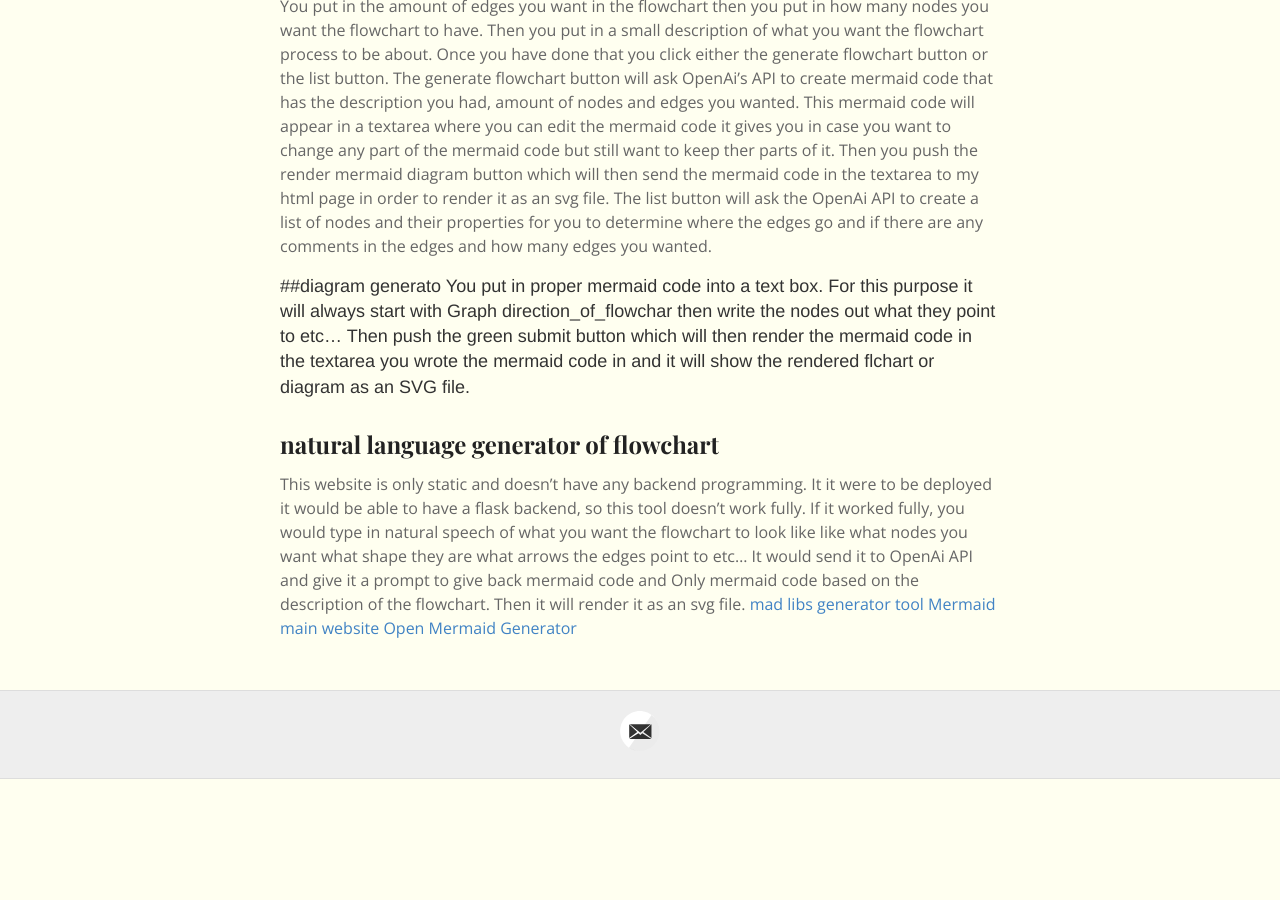
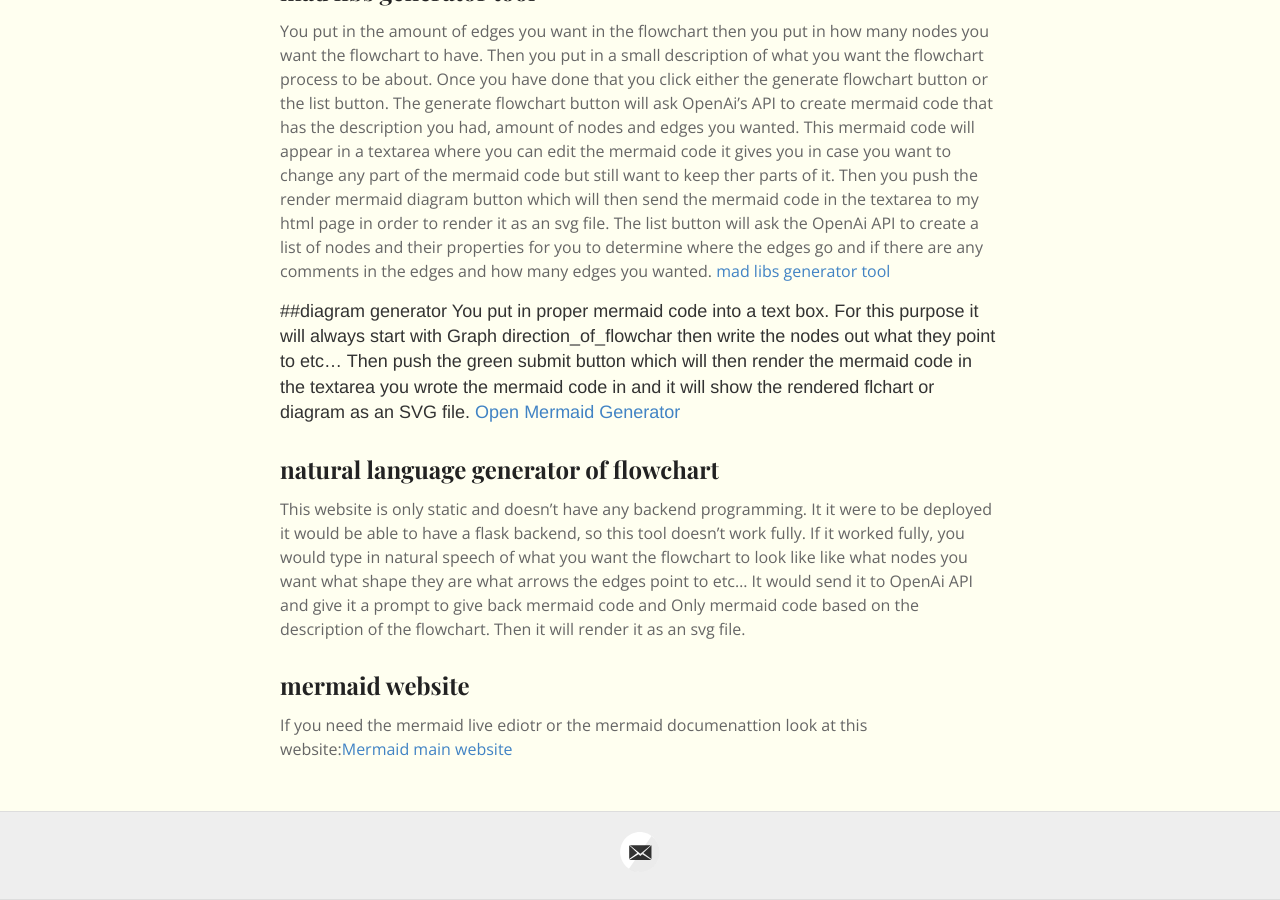
Before and after one commit to haleysus018/Susanna-Haley-CREATE-internship-blog, a Jekyll site: the page built from index.md, in a window 1280 px wide and 900 px high, scrolled down 4849 px. Built offline with Jekyll 4.4.1, drawn with Linux system fonts in a browser that asks for light colours; before the commit the page ends 5628 px from its top, so only the background shows below that.

Commit message:
Update index.md

```diff
--- a/index.md
+++ b/index.md
@@ -52,12 +52,15 @@ During this internship, I learned enough Mermaid to create flowcharts. I also st
 
 ## mad libs generator tool
 You put in the amount of edges you want in the flowchart then you put in how many nodes you want the flowchart to have. Then you put in a small description of what you want the flowchart process to be about. Once you have done that you click either the generate flowchart button or the list button. The generate flowchart button will ask OpenAi's API to create mermaid code that has the description you had, amount of nodes and edges you wanted. This mermaid code will appear in a textarea where you can edit the mermaid code it gives you in case you want to change any part of the mermaid code but still want to keep ther parts of it. Then you push the render mermaid diagram button which will then send the mermaid code in the textarea to my html page in order to render it as an svg file. The list button will ask the OpenAi API to create a list of nodes and their properties for you to determine where the edges go and if there are any comments in the edges and how many edges you wanted.
+[mad libs generator tool](https://haleysus018.pythonanywhere.com/)
 
-##diagram generato
+##diagram generator
 You put in proper mermaid code into a text box. For this purpose it will always start with Graph direction_of_flowchar then write the nodes out what they point to etc... Then push the green submit button which will then render the mermaid code in the textarea you wrote the mermaid code in and it will show the rendered flchart or diagram as an SVG file.
+<a href="mermaid_generator.html">Open Mermaid Generator</a>
+
 
 ## natural language generator of flowchart
 This website is only static and doesn't have any backend programming. It it were to be deployed it would be able to have a flask backend, so this tool doesn't work fully. If it worked fully, you would type in natural speech of what you want the flowchart to look like like what nodes you want what shape they are what arrows the edges point to etc... It would send it to OpenAi API and give it a prompt to give back mermaid code and Only mermaid code based on the description of the flowchart. Then it will render it as an svg file.
-[mad libs generator tool](https://haleysus018.pythonanywhere.com/)
-[Mermaid main website](https://mermaid.js.org/)
-<a href="mermaid_generator.html">Open Mermaid Generator</a>
+
+## mermaid website
+If you need the mermaid live ediotr or the mermaid documenattion look at this website:[Mermaid main website](https://mermaid.js.org/)
```
